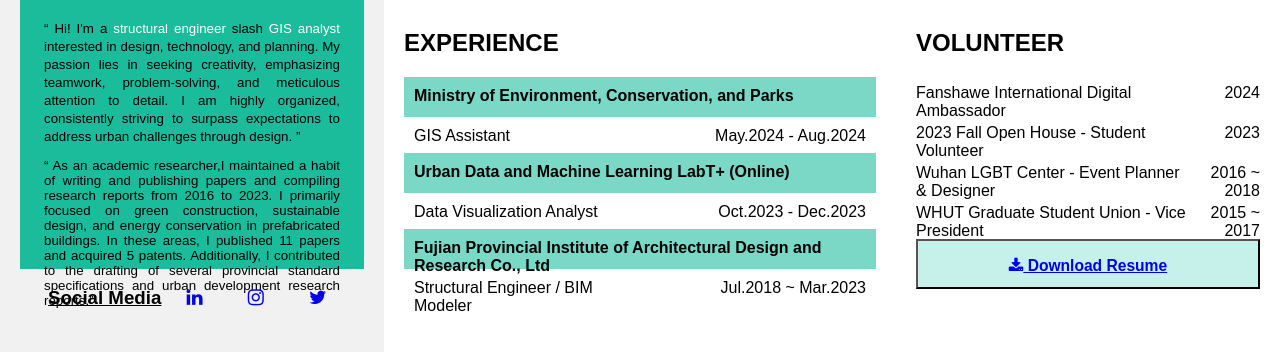
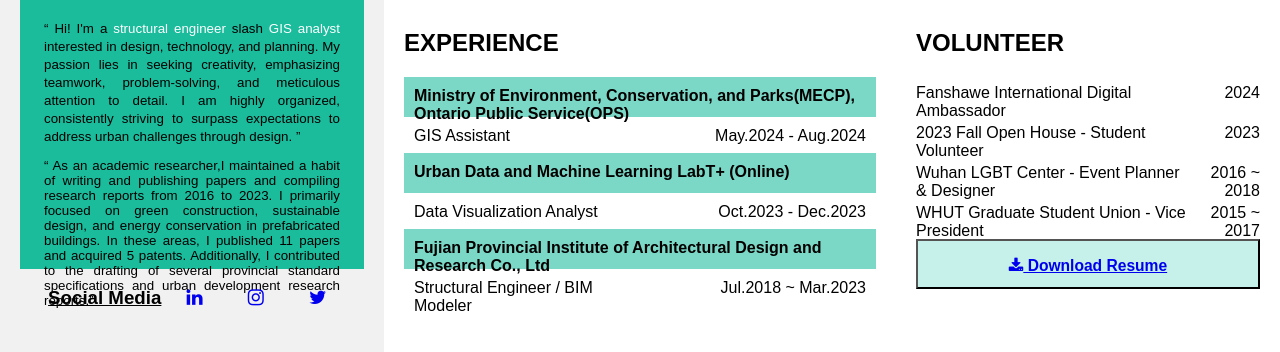
Before and after one commit to xupeitao/xupeitao.github.io, a plain HTML site: page PXGIS_About.html in a window 1280 px wide. Shown: the part 587-939 px from the top of the page. Drawn offline with Linux system fonts and the light colour scheme.

Commit message:
update website

```diff
--- a/PXGIS_About.html
+++ b/PXGIS_About.html
@@ -79,7 +79,7 @@ Date          Name            Vers    Comments
             <div class="edu1" style="height:40px; "><b>Western University</b> </div>
             <div class="edu2" style="height:40px; ">Sept.2024 ~ Aug.2025 (Expected) </div>
             <div class="edu3" style="height:40px; ">Master of Engineering</div>
-            <div class="edu4" style="height:40px; ">Civil and Environmental Engineering)</div>
+            <div class="edu4" style="height:40px; ">Civil and Environmental Engineering</div>
 
             <div class="edu1" style="height:40px; "><b>Fanshawe College</b> </div>
             <div class="edu2" style="height:40px; ">Sept.2023 ~ Aug.2024</div>
@@ -95,7 +95,7 @@ Date          Name            Vers    Comments
             <div class="edu4" style="height:40px; "> </div>
 
             <h2>EXPERIENCE</h2>
-            <div class="exp1" style="height:40px;"><b>Ministry of Environment, Conservation, and Parks</b></div>
+            <div class="exp1" style="height:40px;"><b>Ministry of Environment, Conservation, and Parks(MECP), Ontario Public Service(OPS)</b></div>
             <div class="edu3" style="height:36px; ">GIS Assistant</div>
             <div class="edu4" style="height:36px; ">May.2024 - Aug.2024</div>
 
```
